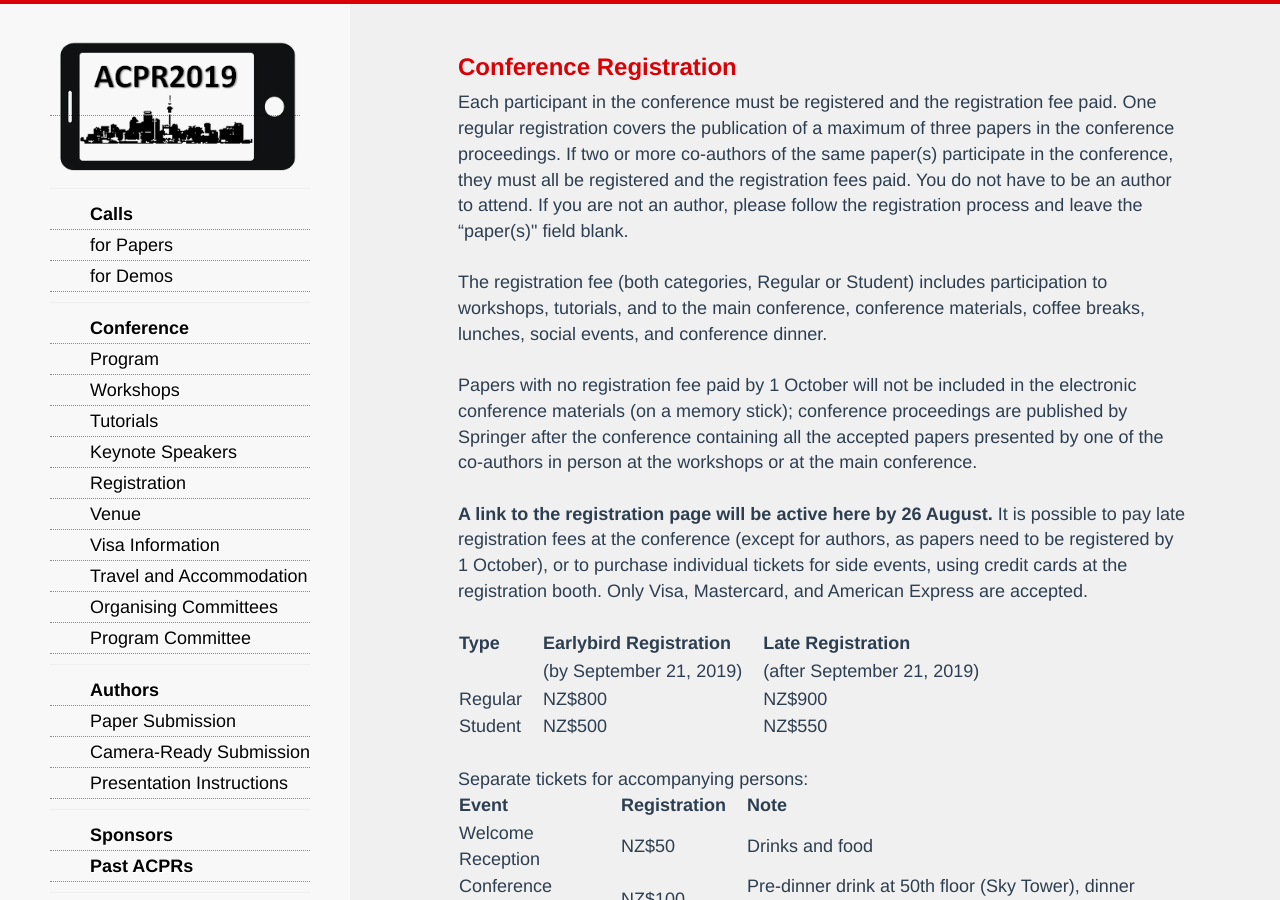
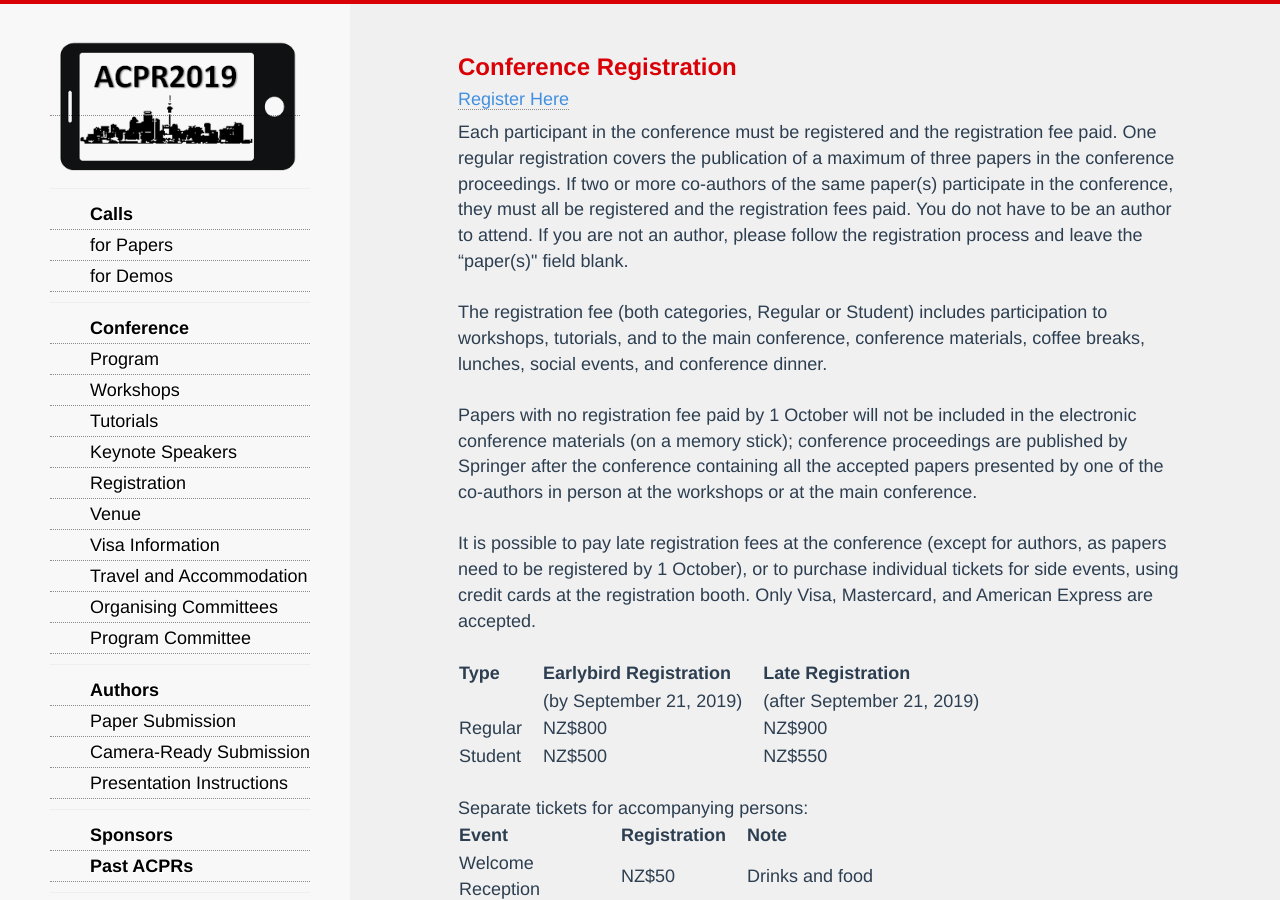
Before and after one commit to AndrewChenUoA/ACPR2019, a Jekyll site: the page built from registration.html, in a window 1280 px wide and 900 px high. Built offline with Jekyll 4.4.1, drawn with Linux system fonts in a browser that asks for light colours; nearby versions of some CDN libraries; Markdown is read by kramdown in place of the engine named in the settings.

Commit message:
Add registration link

```diff
--- a/registration.html
+++ b/registration.html
@@ -3,13 +3,16 @@ title: ACPR 2019 - The 5th Asian Conference on Pattern Recognition
 ---
 <div>
 <h3>Conference Registration</h3>
+
+<h4><a href="https://aut.ungerboeck.com/prod/emc00/register.aspx?OrgCode=10&EvtID=21813&AppCode=REG&CC=119081503651">Register Here</a></h4>
+
 Each participant in the conference must be registered and the registration fee paid. One regular registration covers the publication of a maximum of three papers in the conference proceedings. If two or more co-authors of the same paper(s) participate in the conference, they must all be registered and the registration fees paid. You do not have to be an author to attend. If you are not an author, please follow the registration process and leave the “paper(s)" field blank.<br/><br/>
 
 The registration fee (both categories, Regular or Student) includes participation to workshops, tutorials, and to the main conference, conference materials, coffee breaks, lunches, social events, and conference dinner.<br/><br/>
 
 Papers with no registration fee paid by 1 October will not be included in the electronic conference materials (on a memory stick); conference proceedings are published by Springer after the conference containing all the accepted papers presented by one of the co-authors in person at the workshops or at the main conference.<br/><br/>
 
-<b>A link to the registration page will be active here by 26 August.</b> It is possible to pay late registration fees at the conference (except for authors, as papers need to be registered by 1 October), or to purchase individual tickets for side events, using credit cards at the registration booth. Only Visa, Mastercard, and American Express are accepted.<br/><br/>
+It is possible to pay late registration fees at the conference (except for authors, as papers need to be registered by 1 October), or to purchase individual tickets for side events, using credit cards at the registration booth. Only Visa, Mastercard, and American Express are accepted.<br/><br/>
 
 <style>
 td, th {padding-right:20px;}
```
